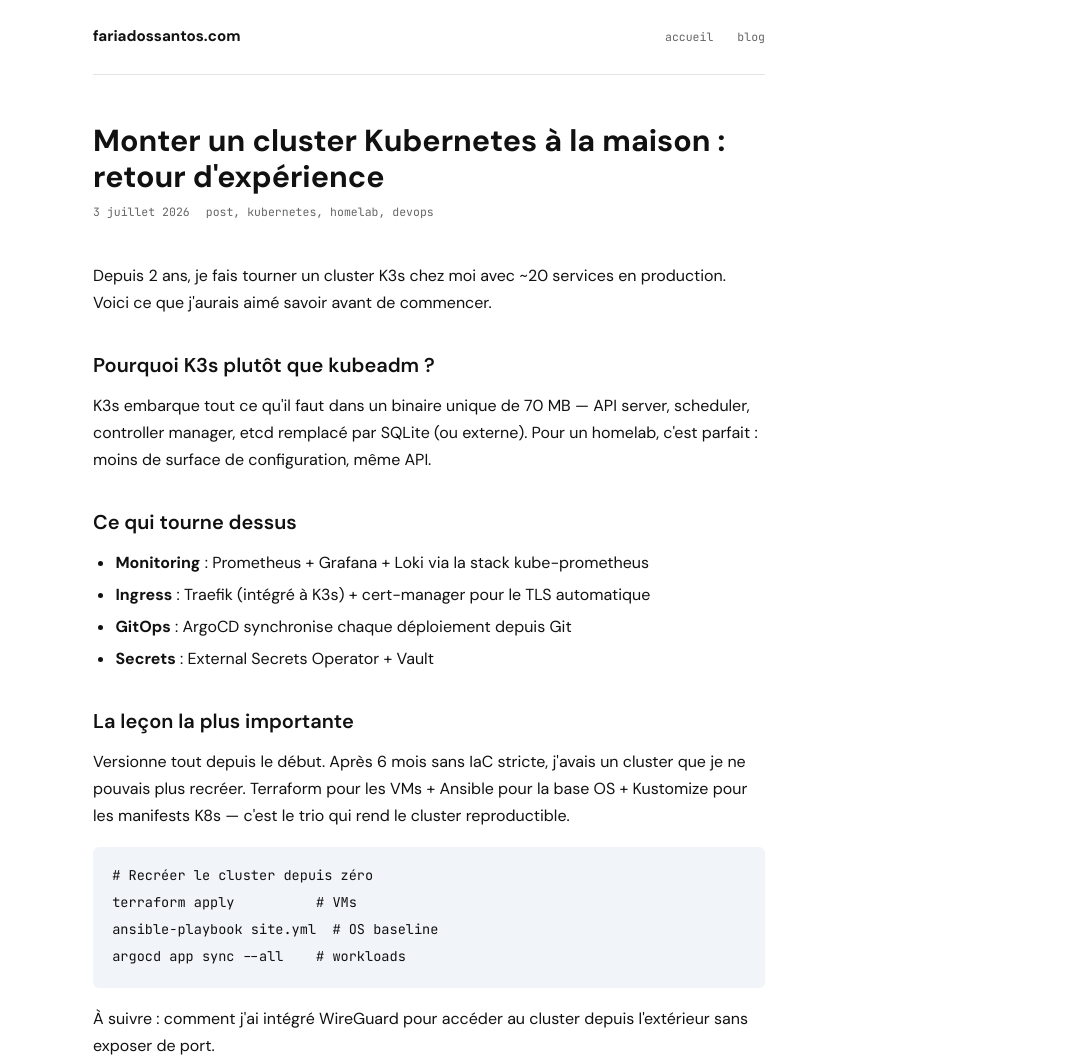
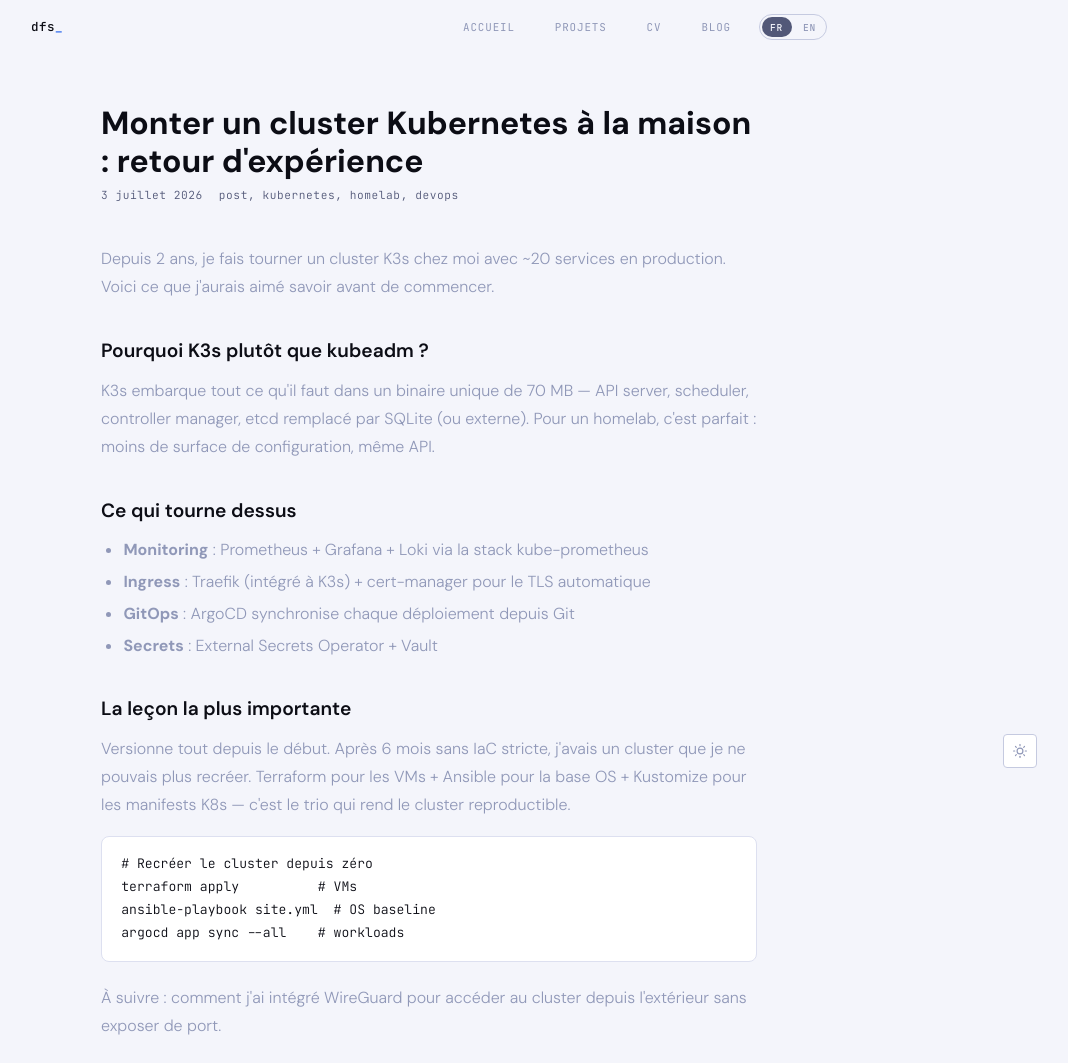
Before and after one commit to Dansnts/Website, an Eleventy site: page blog/posts/kubernetes-homelab.md in a window 1280 px wide. Shown: the top 1063 px of the page, without its empty margins (211-1279 px from the left). Built offline with nearby package versions, Linux system fonts and the light colour scheme; Eleventy itself is replaced by a stand-in of ours; code samples lack their colours; files that its build step writes are made by us from their sources; files whose address does not match are found by name.

Commit message:
feat: add blog nav link, match blog style to main site

```diff
--- a/blog/_includes/base.njk
+++ b/blog/_includes/base.njk
@@ -7,144 +7,89 @@
   <meta name="description" content="{{ description or title }}" />
   <link rel="preconnect" href="https://fonts.googleapis.com" />
   <link rel="preconnect" href="https://fonts.gstatic.com" crossorigin />
-  <link href="https://fonts.googleapis.com/css2?family=DM+Sans:ital,opsz,wght@0,9..40,300;0,9..40,400;0,9..40,500;0,9..40,600;0,9..40,700;1,9..40,400&family=JetBrains+Mono:wght@400;500&display=swap" rel="stylesheet" />
+  <link href="https://fonts.googleapis.com/css2?family=DM+Sans:ital,opsz,wght@0,9..40,300;0,9..40,400;0,9..40,500;0,9..40,600;0,9..40,700;1,9..40,300;1,9..40,400&family=JetBrains+Mono:wght@300;400;500&display=swap" rel="stylesheet" />
+  <link rel="stylesheet" href="/css/style.css?v=14" />
+  <link rel="icon" href="/favicon.ico" />
   <style>
-    *, *::before, *::after { box-sizing: border-box; margin: 0; padding: 0; }
-
-    :root {
-      --blue: #2563eb;
-      --text: #111;
-      --muted: #666;
-      --border: #e4e4e4;
-      --bg: #fff;
-      --surface: #f8f9fb;
-      --code-bg: #f1f5f9;
-    }
-    @media (prefers-color-scheme: dark) {
-      :root {
-        --text: #f0f0f0;
-        --muted: #999;
-        --border: #2a2a2a;
-        --bg: #0f0f0f;
-        --surface: #1a1a1a;
-        --code-bg: #1e2330;
-      }
+    .blog-wrap {
+      max-width: 720px;
+      margin: 0 auto;
+      padding: 2rem 2rem 5rem;
     }
 
-    body {
-      font-family: 'DM Sans', system-ui, sans-serif;
-      font-size: 16px;
-      line-height: 1.7;
+    .prose h1 { font-size: 2rem; font-weight: 700; line-height: 1.2; margin-bottom: 0.4rem; color: var(--text); }
+    .prose h2 { font-size: 1.2rem; font-weight: 600; margin: 2.2rem 0 0.6rem; color: var(--text); }
+    .prose h3 { font-size: 1rem; font-weight: 600; margin: 1.6rem 0 0.4rem; color: var(--text); }
+    .prose p { margin-bottom: 1.1rem; color: var(--muted); line-height: 1.75; }
+    .prose ul, .prose ol { padding-left: 1.4rem; margin-bottom: 1.1rem; color: var(--muted); }
+    .prose li { margin-bottom: 0.3rem; line-height: 1.7; }
+    .prose a { color: var(--accent); }
+    .prose a:hover { opacity: 0.75; }
+    .prose code {
+      font-family: var(--mono);
+      font-size: 0.82em;
+      background: var(--surface);
+      border: 1px solid var(--border);
+      padding: 0.15em 0.4em;
+      border-radius: 4px;
       color: var(--text);
-      background: var(--bg);
-      max-width: 720px;
-      margin: 0 auto;
-      padding: 0 1.5rem 4rem;
-    }
-
-    a { color: var(--blue); text-decoration: none; }
-    a:hover { text-decoration: underline; }
-
-    nav {
-      display: flex;
-      align-items: center;
-      justify-content: space-between;
-      padding: 1.5rem 0;
-      border-bottom: 1px solid var(--border);
-      margin-bottom: 3rem;
-    }
-    .nav-name { font-weight: 700; color: var(--text); font-size: 0.95rem; }
-    .nav-links {
-      display: flex;
-      gap: 1.5rem;
-      font-family: 'JetBrains Mono', monospace;
-      font-size: 0.72rem;
-    }
-    .nav-links a { color: var(--muted); }
-    .nav-links a:hover { color: var(--blue); text-decoration: none; }
-
-    /* Article prose */
-    .prose h1 { font-size: 1.9rem; font-weight: 700; line-height: 1.2; margin-bottom: 0.4rem; }
-    .prose h2 { font-size: 1.25rem; font-weight: 600; margin: 2rem 0 0.6rem; }
-    .prose h3 { font-size: 1.05rem; font-weight: 600; margin: 1.5rem 0 0.4rem; }
-    .prose p { margin-bottom: 1.1rem; }
-    .prose ul, .prose ol { padding-left: 1.4rem; margin-bottom: 1.1rem; }
-    .prose li { margin-bottom: 0.3rem; }
-    .prose code {
-      font-family: 'JetBrains Mono', monospace;
-      font-size: 0.82em;
-      background: var(--code-bg);
-      padding: 0.15em 0.35em;
-      border-radius: 3px;
     }
     .prose pre {
-      background: var(--code-bg);
-      border-radius: 6px;
+      background: var(--surface);
+      border: 1px solid var(--border);
+      border-radius: 8px;
       padding: 1rem 1.2rem;
       overflow-x: auto;
-      margin-bottom: 1.1rem;
+      margin-bottom: 1.4rem;
     }
-    .prose pre code { background: none; padding: 0; font-size: 0.85rem; }
+    .prose pre code { background: none; border: none; padding: 0; font-size: 0.82rem; }
     .prose blockquote {
-      border-left: 3px solid var(--blue);
+      border-left: 2px solid var(--accent);
       padding: 0.1rem 1rem;
       color: var(--muted);
       margin: 1.5rem 0;
     }
-    .prose hr { border: none; border-top: 1px solid var(--border); margin: 2rem 0; }
-    .prose img { max-width: 100%; border-radius: 6px; margin: 1rem 0; }
+    .prose hr { border: none; border-top: 1px solid var(--border); margin: 2.5rem 0; }
+    .prose img { max-width: 100%; border-radius: 8px; margin: 1rem 0; }
 
-    /* Post meta */
     .post-meta {
-      font-family: 'JetBrains Mono', monospace;
-      font-size: 0.72rem;
-      color: var(--muted);
+      font-family: var(--mono);
+      font-size: 0.7rem;
+      color: var(--subtle);
       margin-bottom: 2.5rem;
       display: flex;
       gap: 1rem;
+      letter-spacing: 0.05em;
     }
 
-    /* Blog index */
-    .post-list { list-style: none; }
-    .post-list li {
-      padding: 1.2rem 0;
-      border-bottom: 1px solid var(--border);
-    }
+    .blog-header { margin-bottom: 2.5rem; }
+    .blog-header h1 { font-size: 2rem; font-weight: 700; color: var(--text); margin-bottom: 0.3rem; }
+    .blog-header p { color: var(--muted); font-size: 0.95rem; }
+
+    .post-list { list-style: none; padding: 0; }
+    .post-list li { padding: 1.4rem 0; border-bottom: 1px solid var(--border); }
     .post-list li:first-child { border-top: 1px solid var(--border); }
-    .post-list .post-date {
-      font-family: 'JetBrains Mono', monospace;
-      font-size: 0.72rem;
-      color: var(--muted);
-      margin-bottom: 0.2rem;
-    }
-    .post-list a {
-      font-size: 1.05rem;
-      font-weight: 600;
-      color: var(--text);
-    }
-    .post-list a:hover { color: var(--blue); }
-    .post-list .post-desc { font-size: 0.9rem; color: var(--muted); margin-top: 0.2rem; }
-
-    .page-title {
-      font-size: 1.6rem;
-      font-weight: 700;
+    .post-date {
+      font-family: var(--mono);
+      font-size: 0.68rem;
+      color: var(--subtle);
+      letter-spacing: 0.06em;
       margin-bottom: 0.3rem;
     }
-    .page-subtitle {
-      color: var(--muted);
-      font-size: 0.9rem;
-      margin-bottom: 2rem;
-    }
+    .post-list a { font-size: 1.05rem; font-weight: 600; color: var(--text); text-decoration: none; transition: color var(--t); }
+    .post-list a:hover { color: var(--accent); }
+    .post-desc { font-size: 0.88rem; color: var(--muted); margin-top: 0.25rem; line-height: 1.6; }
   </style>
 </head>
 <body>
-  <nav>
-    <a class="nav-name" href="/">fariadossantos.com</a>
-    <div class="nav-links">
-      <a href="/">accueil</a>
-      <a href="/blog/">blog</a>
+  <div id="site-header"></div>
+  <main>
+    <div class="blog-wrap">
+      {{ content | safe }}
     </div>
-  </nav>
-  {{ content | safe }}
+  </main>
+  <div id="site-footer"></div>
+  <script src="/js/i18n.js"></script>
+  <script src="/js/main.js"></script>
 </body>
 </html>
--- a/www/includes/header.html
+++ b/www/includes/header.html
@@ -6,6 +6,7 @@
         <a href="/#home" data-i18n="nav-home">Accueil</a>
         <a href="/#projects" data-i18n="nav-projects">Projets</a>
         <a href="/#cv" data-i18n="nav-resume">CV</a>
+        <a href="/blog/" data-i18n="nav-blog">Blog</a>
       </div>
       <button class="lang-toggle" onclick="toggleLanguage()" aria-label="Toggle language">
         <span class="lang-option lang-fr">FR</span>
--- a/www/js/i18n.js
+++ b/www/js/i18n.js
@@ -4,12 +4,14 @@ const commonTranslations = {
     'nav-home': 'Accueil',
     'nav-projects': 'Projets',
 	'nav-resume': 'CV',
+    'nav-blog': 'Blog',
     'back-projects': 'Retour aux projets'
   },
   en: {
     'nav-home': 'Home',
     'nav-projects': 'Projects',
 	'nav-resume': 'Resume',
+    'nav-blog': 'Blog',
     'back-projects': 'Back to projects'
   }
 };
```
Also changed, not shown: www/blog/index.html, www/blog/posts/cicd-github-actions/index.html, www/blog/posts/kubernetes-homelab/index.html.
